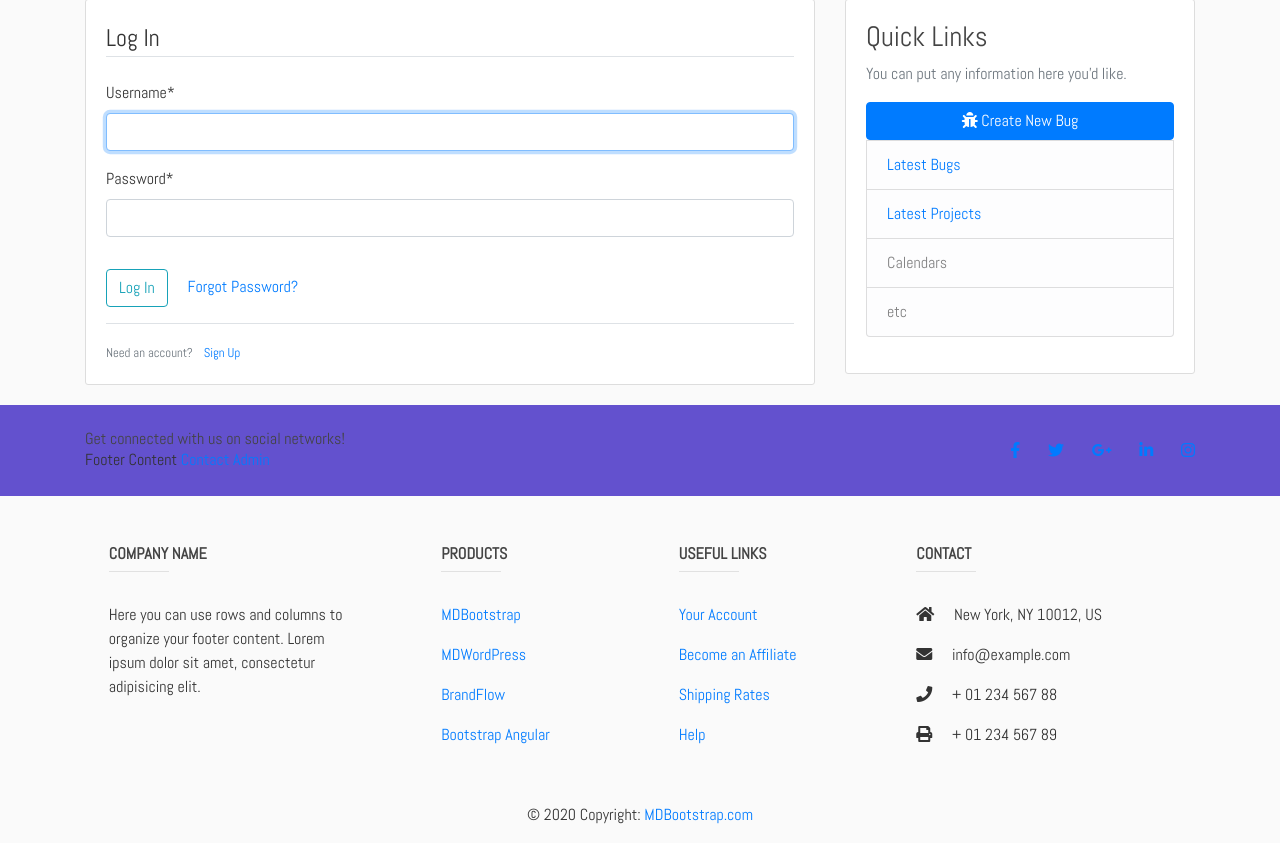
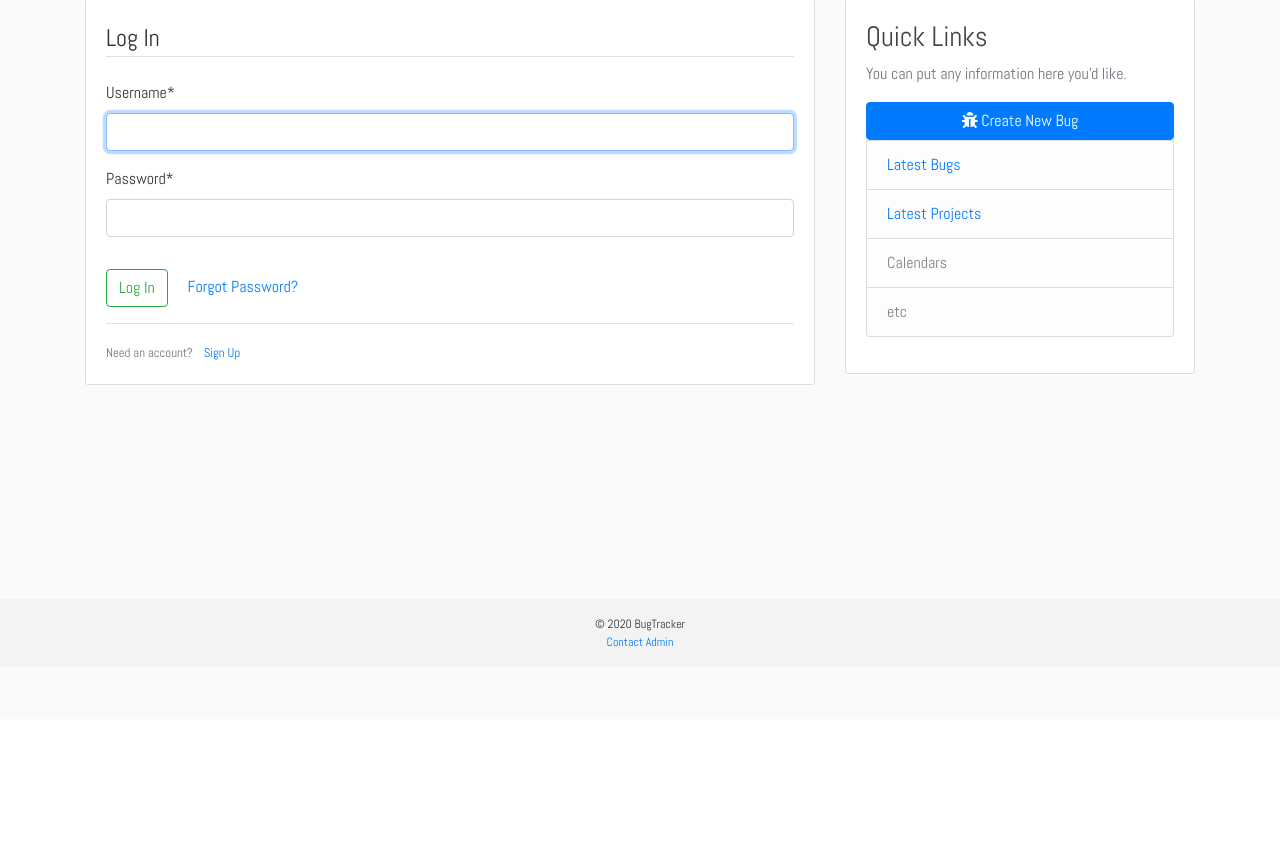
Before and after one commit to Ivaylo-Kirov/PDbugtracker, a Django app: page /login/ in a window 1280 px wide. Shown: the part 81-924 px from the top of the page. After the commit the page ends 728 px from the top, so only its background shows below. Run offline with Django 3.2, Linux system fonts and the light colour scheme; some libraries are stand-ins or nearby versions.

Commit message:
Visual tweaks

```diff
--- a/bugtracker/status/templates/status/base.html
+++ b/bugtracker/status/templates/status/base.html
@@ -57,7 +57,7 @@
             </div>
         </nav>
     </header>
-    <main role="main" class="container">
+    <main role="main" class="container" style="min-height: 70vh;">
         <div class="row">
           <div class="col-lg-8">
             {% if messages %}
@@ -90,145 +90,12 @@
 
 
       <!-- Footer -->
-<footer class="page-footer font-small unique-color-dark">
-
-  <div style="background-color: #6351ce;">
-    <div class="container">
-
-      <!-- Grid row-->
-      <div class="row py-4 d-flex align-items-center">
-
-        <!-- Grid column -->
-        <div class="col-md-6 col-lg-5 text-center text-md-left mb-4 mb-md-0">
-          <h6 class="mb-0">Get connected with us on social networks!</h6>
-          Footer Content
-        <a href="{% url 'contact-admin' %}">Contact Admin</a>
-        </div>
-        <!-- Grid column -->
-
-        <!-- Grid column -->
-        <div class="col-md-6 col-lg-7 text-center text-md-right">
-
-          <!-- Facebook -->
-          <a class="fb-ic">
-            <i class="fab fa-facebook-f white-text mr-4"> </i>
-          </a>
-          <!-- Twitter -->
-          <a class="tw-ic">
-            <i class="fab fa-twitter white-text mr-4"> </i>
-          </a>
-          <!-- Google +-->
-          <a class="gplus-ic">
-            <i class="fab fa-google-plus-g white-text mr-4"> </i>
-          </a>
-          <!--Linkedin -->
-          <a class="li-ic">
-            <i class="fab fa-linkedin-in white-text mr-4"> </i>
-          </a>
-          <!--Instagram-->
-          <a class="ins-ic">
-            <i class="fab fa-instagram white-text"> </i>
-          </a>
-
-        </div>
-        <!-- Grid column -->
-
-      </div>
-      <!-- Grid row-->
-
-    </div>
-  </div>
-
-  <!-- Footer Links -->
-  <div class="container text-center text-md-left mt-5">
-
-    <!-- Grid row -->
-    <div class="row mt-3">
-
-      <!-- Grid column -->
-      <div class="col-md-3 col-lg-4 col-xl-3 mx-auto mb-4">
-
-        <!-- Content -->
-        <h6 class="text-uppercase font-weight-bold">Company name</h6>
-        <hr class="deep-purple accent-2 mb-4 mt-0 d-inline-block mx-auto" style="width: 60px;">
-        <p>Here you can use rows and columns to organize your footer content. Lorem ipsum dolor sit amet,
-          consectetur
-          adipisicing elit.</p>
-
-      </div>
-      <!-- Grid column -->
-
-      <!-- Grid column -->
-      <div class="col-md-2 col-lg-2 col-xl-2 mx-auto mb-4">
-
-        <!-- Links -->
-        <h6 class="text-uppercase font-weight-bold">Products</h6>
-        <hr class="deep-purple accent-2 mb-4 mt-0 d-inline-block mx-auto" style="width: 60px;">
-        <p>
-          <a href="#!">MDBootstrap</a>
-        </p>
-        <p>
-          <a href="#!">MDWordPress</a>
-        </p>
-        <p>
-          <a href="#!">BrandFlow</a>
-        </p>
-        <p>
-          <a href="#!">Bootstrap Angular</a>
-        </p>
-
-      </div>
-      <!-- Grid column -->
-
-      <!-- Grid column -->
-      <div class="col-md-3 col-lg-2 col-xl-2 mx-auto mb-4">
-
-        <!-- Links -->
-        <h6 class="text-uppercase font-weight-bold">Useful links</h6>
-        <hr class="deep-purple accent-2 mb-4 mt-0 d-inline-block mx-auto" style="width: 60px;">
-        <p>
-          <a href="#!">Your Account</a>
-        </p>
-        <p>
-          <a href="#!">Become an Affiliate</a>
-        </p>
-        <p>
-          <a href="#!">Shipping Rates</a>
-        </p>
-        <p>
-          <a href="#!">Help</a>
-        </p>
-
-      </div>
-      <!-- Grid column -->
-
-      <!-- Grid column -->
-      <div class="col-md-4 col-lg-3 col-xl-3 mx-auto mb-md-0 mb-4">
-
-        <!-- Links -->
-        <h6 class="text-uppercase font-weight-bold">Contact</h6>
-        <hr class="deep-purple accent-2 mb-4 mt-0 d-inline-block mx-auto" style="width: 60px;">
-        <p>
-          <i class="fas fa-home mr-3"></i> New York, NY 10012, US</p>
-        <p>
-          <i class="fas fa-envelope mr-3"></i> info@example.com</p>
-        <p>
-          <i class="fas fa-phone mr-3"></i> + 01 234 567 88</p>
-        <p>
-          <i class="fas fa-print mr-3"></i> + 01 234 567 89</p>
-
-      </div>
-      <!-- Grid column -->
-
-    </div>
-    <!-- Grid row -->
-
-  </div>
-  <!-- Footer Links -->
+<footer class="page-footer font-small unique-color-dark" style="font-size:12px; background-color: #f3f3f3; margin-top:40px;">
 
   <!-- Copyright -->
-  <div class="footer-copyright text-center py-3">© 2020 Copyright:
-    <a href="https://mdbootstrap.com/"> MDBootstrap.com</a>
+  <div class="footer-copyright text-center py-3">
+    © 2020 BugTracker<br>
+    <a href="{% url 'contact-admin' %}">Contact Admin</a>
   </div>
   <!-- Copyright -->
 
--- a/bugtracker/users/templates/users/login.html
+++ b/bugtracker/users/templates/users/login.html
@@ -11,7 +11,7 @@
                 {{ form|crispy }}
             </fieldset>
             <div class="form-group">
-                <button class="btn btn-outline-info mr-3" type="submit">Log In</button> <a href="{% url 'password-reset' %}">Forgot Password?</a>
+                <button class="btn btn-outline-success mr-3" type="submit">Log In</button> <a href="{% url 'password-reset' %}">Forgot Password?</a>
             </div>
         </form>
         <div class="border-top pt-3">
```
Also changed, not shown: bugtracker/db.sqlite3, bugtracker/status/static/status/main.css (line endings or trailing spaces).
